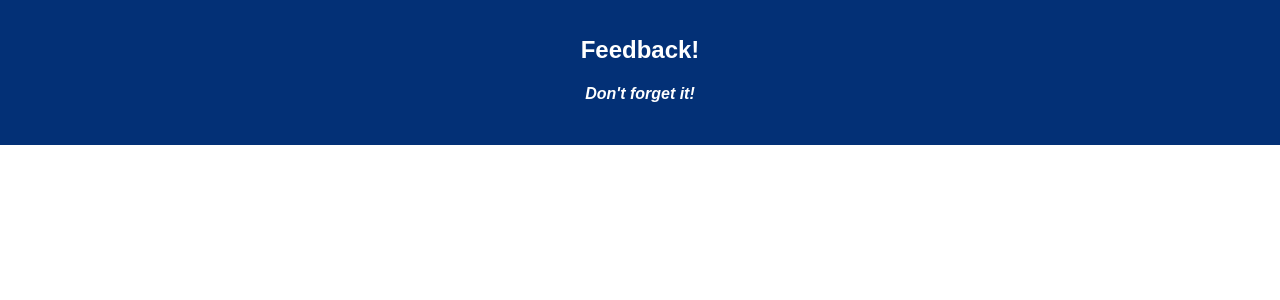
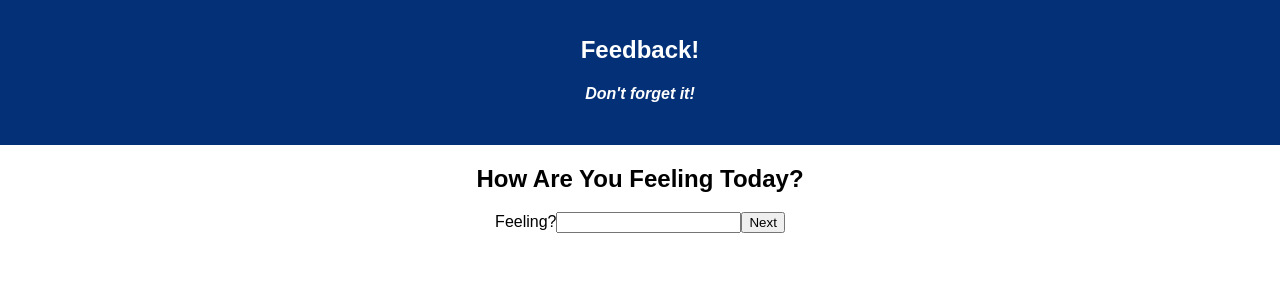
Before and after one commit to bennyrags/redux-feedback-loop, a React (Create React App) app: page / in a window 1280 px wide. Shown: the top 300 px of the page. Built offline with nearby package versions, Linux system fonts and the light colour scheme.

Commit message:
added simple how are you feeling today

```diff
--- a/src/components/App/App.js
+++ b/src/components/App/App.js
@@ -2,12 +2,14 @@ import React, { Component } from 'react';
 //import axios from 'axios';
 import './App.css';
 import Header from '../Header/Header';
+import HowFeelingToday from '../HowFeelingToday/HowFeelingToday';
 
 class App extends Component {
   render() {
     return (
       <div className="App">
         <Header />
+        <HowFeelingToday />
       </div>
     );
   }
--- /dev/null
+++ b/src/components/HowFeelingToday/HowFeelingToday.js
@@ -0,0 +1,18 @@
+import React, { Component } from 'react'
+
+class HowFeelingToday extends Component {
+    render() {
+        return(
+            <section>
+                <h1>
+                    How Are You Feeling Today?
+                </h1>
+                <label>Feeling?</label>
+                <input type="number"/>
+                <button>Next</button>
+            </section>
+        )
+    }
+}
+
+export default HowFeelingToday;
```
